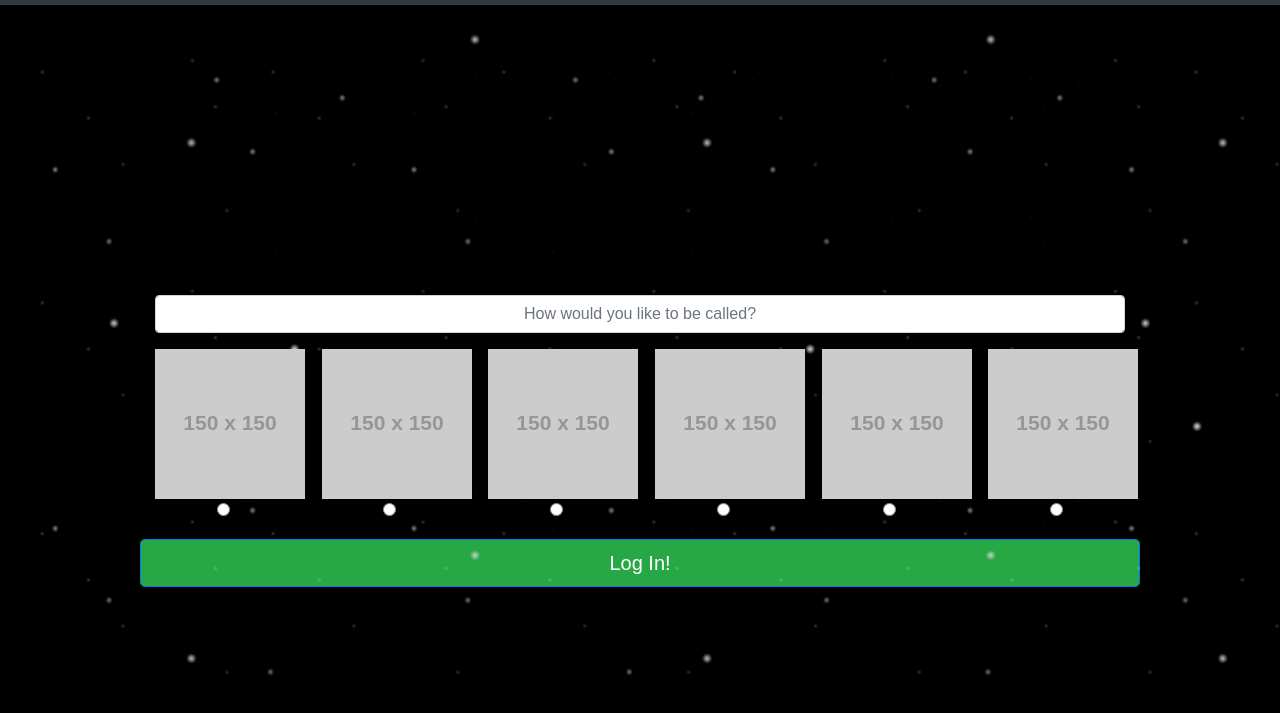
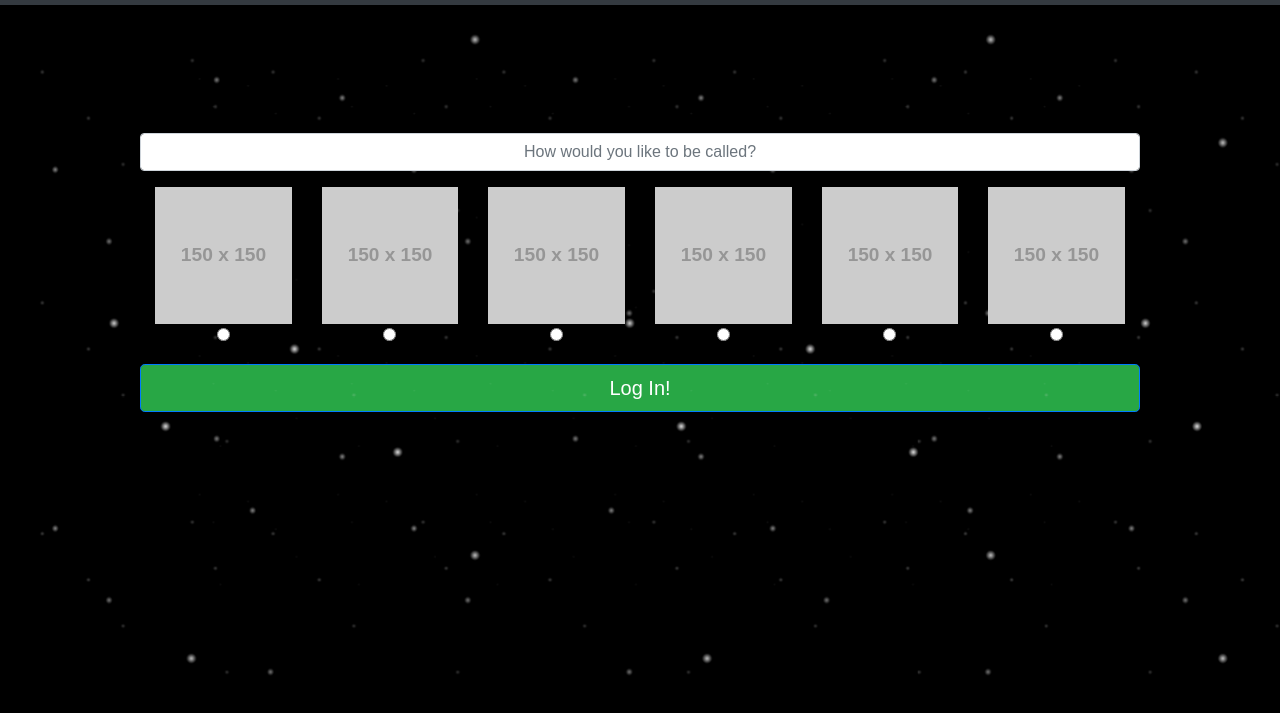
Before and after one commit to jhernandeztorres/Bootcamp-Solo-Project, a plain HTML site: page index.html in a window 1280 px wide. Shown: the part 51-764 px from the top of the page. Drawn offline with nearby package versions, Linux system fonts and the light colour scheme; placeholder pictures from the web are drawn by us.

Commit message:
Input reaches edges. Images responsive

```diff
--- a/assets/css/style.css
+++ b/assets/css/style.css
@@ -5,7 +5,7 @@
 .container {
     max-width: 1000px;
     margin: auto;
-    padding-top: 290px;
+    padding-top: 10%;
 }
 
 input {
--- a/index.html
+++ b/index.html
@@ -41,34 +41,36 @@
     </div>
     <!-- Username Input -->
     <div class="container">
-        <div class="input-group">
-            <input type="text" class="form-control" placeholder="How would you like to be called?" aria-label="Username"
-                aria-describedby="basic-addon1">
+        <div class="row">
+            <div class="input-group">
+                <input type="text" class="form-control" placeholder="How would you like to be called?" aria-label="Username"
+                    aria-describedby="basic-addon1">
+            </div>
         </div>
         <!-- Ship Selection -->
         <div class="row mt-3 text-center">
             <div class="col-md-2">
-                <img src="https://via.placeholder.com/150x150" alt="" srcset="">
+                <img src="https://via.placeholder.com/150x150" class="img-fluid" alt="" srcset="">
                 <input type="radio" name="ships" id="ship1">
             </div>
             <div class="col-md-2">
-                <img src="https://via.placeholder.com/150x150" alt="" srcset="">
+                <img src="https://via.placeholder.com/150x150" class="img-fluid" alt="" srcset="">
                 <input type="radio" name="ships" id="ship2">
             </div>
             <div class="col-md-2">
-                <img src="https://via.placeholder.com/150x150" alt="" srcset="">
+                <img src="https://via.placeholder.com/150x150" class="img-fluid" alt="" srcset="">
                 <input type="radio" name="ships" id="ship3">
             </div>
             <div class="col-md-2">
-                <img src="https://via.placeholder.com/150x150" alt="" srcset="">
+                <img src="https://via.placeholder.com/150x150" class="img-fluid" alt="" srcset="">
                 <input type="radio" name="ships" id="ship4">
             </div>
             <div class="col-md-2">
-                <img src="https://via.placeholder.com/150x150" alt="" srcset="">
+                <img src="https://via.placeholder.com/150x150" class="img-fluid" alt="" srcset="">
                 <input type="radio" name="ships" id="ship5">
             </div>
             <div class="col-md-2">
-                <img src="https://via.placeholder.com/150x150" alt="" srcset="">
+                <img src="https://via.placeholder.com/150x150" class="img-fluid" alt="" srcset="">
                 <input type="radio" name="ships" id="ship6">
             </div>
         </div>
```
